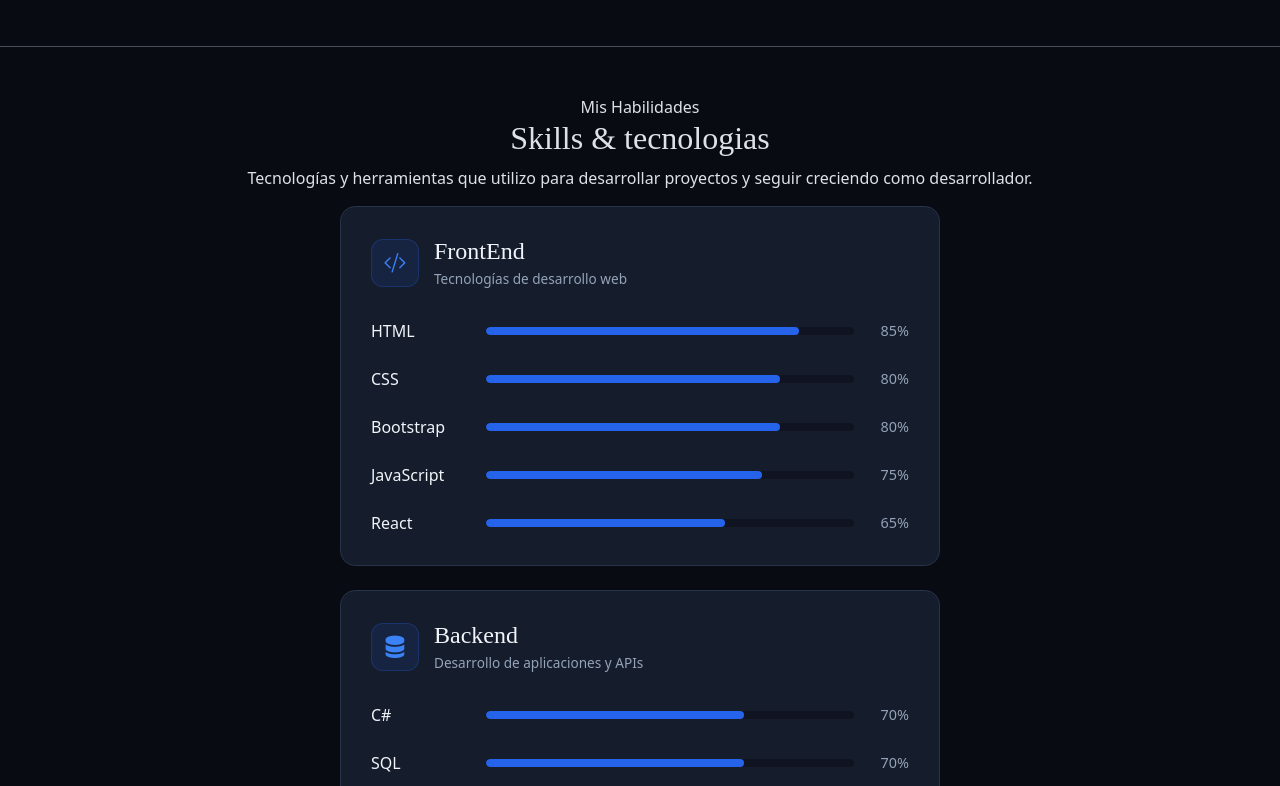
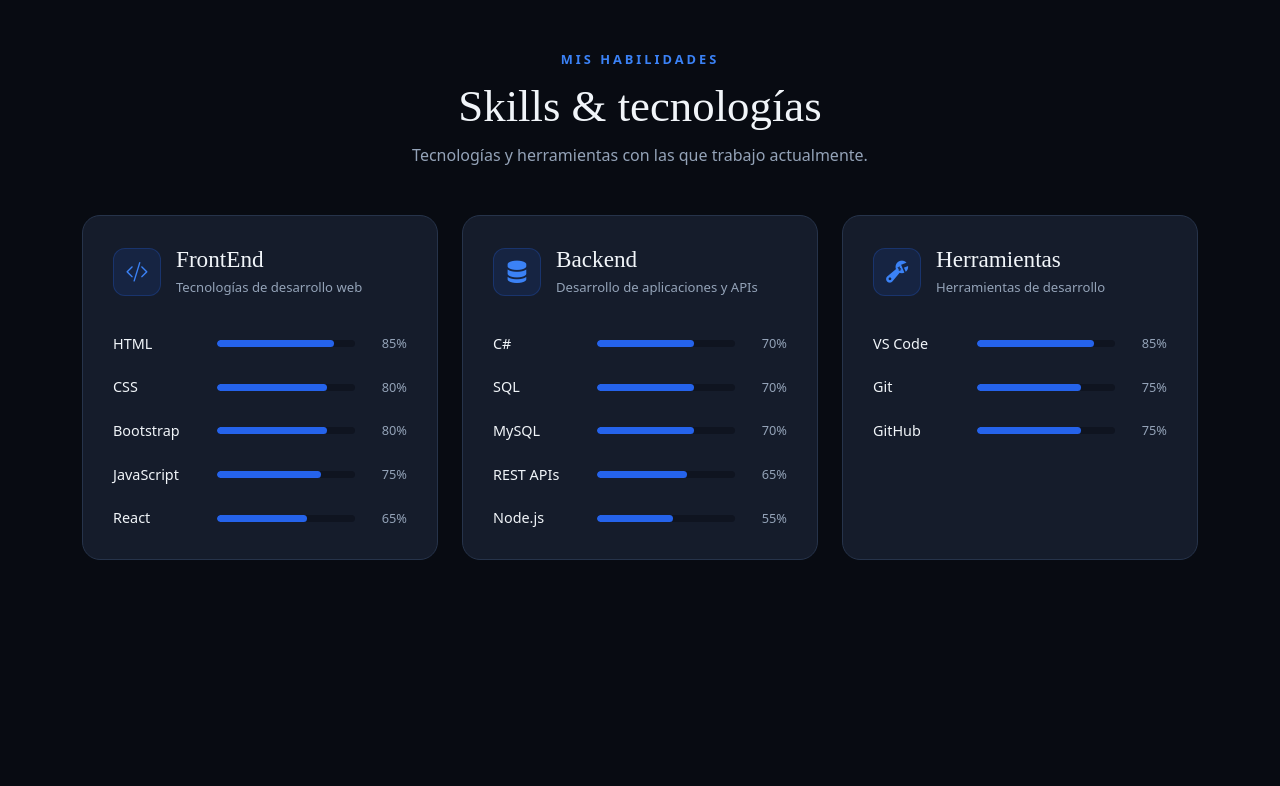
Before and after one commit to Matiassanchez18/Portafolio-React, a React (Vite) app in the folder Portafolio/: page / in a window 1280 px wide. Shown: the part 3054-3840 px from the top of the page. After the commit the page ends 3662 px from the top, so only its background shows below. Built offline with nearby package versions, Linux system fonts and the light colour scheme.

Commit message:
Se modifico el estilo de las cards de habilidades

```diff
--- a/Portafolio/src/components/PortafolioMain.jsx
+++ b/Portafolio/src/components/PortafolioMain.jsx
@@ -342,28 +342,30 @@ function PortafolioMain() {
         </article>
       </section>
 
-      <section className="mt-5 border-top p-5">
-        <article className="container">
-          <div className="text-center">
-            <span>Mis Habilidades</span>
-            <h2>Skills & tecnologias</h2>
-            <p>
-              Tecnologías y herramientas que utilizo para desarrollar proyectos
-              y seguir creciendo como desarrollador.
-            </p>
+      <section className="SeccionSkills py-5">
+        <div className="container">
+          <div className="TextoSkills text-center mb-5">
+            <span className="EtiquetaSkills">MIS HABILIDADES</span>
+
+            <h2>Skills & tecnologías</h2>
+
+            <p>Tecnologías y herramientas con las que trabajo actualmente.</p>
           </div>
 
-          <div className="d-flex justify-content-center">
-            <div className="card-habilidades">
+          <div className="row g-4 justify-content-center">
+            <div className="col-12 col-md-10 col-lg-4">
+              <div className="card-habilidades h-100">
                 <div className="titulo-habilidad">
                   <div className="icono-habilidad">
                     <i className="bi bi-code-slash"></i>
                   </div>
+
                   <div>
                     <h2>FrontEnd</h2>
                     <p>Tecnologías de desarrollo web</p>
                   </div>
                 </div>
+
                 <div className="habilidad">
                   <span className="nombre-habilidad">HTML</span>
 
@@ -377,7 +379,7 @@ function PortafolioMain() {
                   <span className="porcentaje">85%</span>
                 </div>
 
-              <div className="habilidad mt-4">
+                <div className="habilidad">
                   <span className="nombre-habilidad">CSS</span>
 
                   <div className="BarraProgreso">
@@ -390,7 +392,7 @@ function PortafolioMain() {
                   <span className="porcentaje">80%</span>
                 </div>
 
-              <div className="habilidad mt-4">
+                <div className="habilidad">
                   <span className="nombre-habilidad">Bootstrap</span>
 
                   <div className="BarraProgreso">
@@ -403,7 +405,7 @@ function PortafolioMain() {
                   <span className="porcentaje">80%</span>
                 </div>
 
-              <div className="habilidad mt-4">
+                <div className="habilidad">
                   <span className="nombre-habilidad">JavaScript</span>
 
                   <div className="BarraProgreso">
@@ -416,7 +418,7 @@ function PortafolioMain() {
                   <span className="porcentaje">75%</span>
                 </div>
 
-              <div className="habilidad mt-4">
+                <div className="habilidad">
                   <span className="nombre-habilidad">React</span>
 
                   <div className="BarraProgreso">
@@ -431,17 +433,19 @@ function PortafolioMain() {
               </div>
             </div>
 
-          <div className="d-flex mt-4 justify-content-center">
-            <div className="card-habilidades">
+            <div className="col-12 col-md-10 col-lg-4">
+              <div className="card-habilidades h-100">
                 <div className="titulo-habilidad">
                   <div className="icono-habilidad">
                     <i className="bi bi-server"></i>
                   </div>
+
                   <div>
                     <h2>Backend</h2>
                     <p>Desarrollo de aplicaciones y APIs</p>
                   </div>
                 </div>
+
                 <div className="habilidad">
                   <span className="nombre-habilidad">C#</span>
 
@@ -454,7 +458,8 @@ function PortafolioMain() {
 
                   <span className="porcentaje">70%</span>
                 </div>
-              <div className="habilidad mt-4">
+
+                <div className="habilidad">
                   <span className="nombre-habilidad">SQL</span>
 
                   <div className="BarraProgreso">
@@ -467,7 +472,7 @@ function PortafolioMain() {
                   <span className="porcentaje">70%</span>
                 </div>
 
-              <div className="habilidad mt-4">
+                <div className="habilidad">
                   <span className="nombre-habilidad">MySQL</span>
 
                   <div className="BarraProgreso">
@@ -480,7 +485,7 @@ function PortafolioMain() {
                   <span className="porcentaje">70%</span>
                 </div>
 
-              <div className="habilidad mt-4">
+                <div className="habilidad">
                   <span className="nombre-habilidad">REST APIs</span>
 
                   <div className="BarraProgreso">
@@ -493,7 +498,7 @@ function PortafolioMain() {
                   <span className="porcentaje">65%</span>
                 </div>
 
-              <div className="habilidad mt-4">
+                <div className="habilidad">
                   <span className="nombre-habilidad">Node.js</span>
 
                   <div className="BarraProgreso">
@@ -508,18 +513,20 @@ function PortafolioMain() {
               </div>
             </div>
 
-          <div className="d-flex mt-4 justify-content-center">
-            <div className="card-habilidades">
+            <div className="col-12 col-md-10 col-lg-4">
+              <div className="card-habilidades h-100">
                 <div className="titulo-habilidad">
                   <div className="icono-habilidad">
-                  <i className="bi bi-tools"></i>
+                    <i className="bi bi-wrench-adjustable"></i>
                   </div>
+
                   <div>
                     <h2>Herramientas</h2>
-                  <p>Herramientas y metodologías de trabajo</p>
+                    <p>Herramientas de desarrollo</p>
                   </div>
                 </div>
-              <div className="habilidad mt-4">
+
+                <div className="habilidad">
                   <span className="nombre-habilidad">VS Code</span>
 
                   <div className="BarraProgreso">
@@ -531,7 +538,8 @@ function PortafolioMain() {
 
                   <span className="porcentaje">85%</span>
                 </div>
-              <div className="habilidad mt-4">
+
+                <div className="habilidad">
                   <span className="nombre-habilidad">Git</span>
 
                   <div className="BarraProgreso">
@@ -543,7 +551,8 @@ function PortafolioMain() {
 
                   <span className="porcentaje">75%</span>
                 </div>
-              <div className="habilidad mt-4">
+
+                <div className="habilidad">
                   <span className="nombre-habilidad">GitHub</span>
 
                   <div className="BarraProgreso">
@@ -557,7 +566,8 @@ function PortafolioMain() {
                 </div>
               </div>
             </div>
-        </article>
+          </div>
+        </div>
       </section>
     </>
   );
--- a/Portafolio/src/css/MainPortafolio.css
+++ b/Portafolio/src/css/MainPortafolio.css
@@ -269,79 +269,131 @@
 .Desactivado {
   pointer-events: none;
 }
+.SeccionSkills {
+  background-color: var(--bg-primary);
+  color: var(--text-primary);
+}
+
+.TextoSkills h2 {
+  margin-bottom: 10px;
+  font-size: 2.8rem;
+}
+
+.TextoSkills p {
+  color: var(--text-secondary);
+  margin: 0 auto;
+}
+
+.EtiquetaSkills {
+  display: inline-block;
+  margin-bottom: 10px;
+
+  color: var(--blue-light);
+  font-size: 0.8rem;
+  font-weight: 700;
+  letter-spacing: 3px;
+}
 
 .card-habilidades {
-  width: 100%;
-  max-width: 600px;
   padding: 30px;
 
   background-color: var(--bg-card);
   border: 1px solid var(--border);
-  border-radius: 15px;
+  border-radius: 18px;
+
+  transition: all 0.3s ease;
 }
 
-.habilidad {
-  display: flex;
-  align-items: center;
-  gap: 15px;
-}
-
-.nombre-habilidad {
-  width: 100px;
-  color: var(--text-primary);
-  font-weight: 500;
-}
-
-.BarraProgreso {
-  flex: 1;
-  height: 8px;
-  background-color: var(--bg-secondary);
-  border-radius: 10px;
-  overflow: hidden;
-}
-
-.progreso-porcentaje {
-  height: 100%;
-  background-color: var(--blue-primary);
-  border-radius: 10px;
-}
-
-.porcentaje {
-  width: 40px;
-  color: var(--text-secondary);
-  font-size: 0.9rem;
-  text-align: right;
+.card-habilidades:hover {
+  transform: translateY(-6px);
+  border-color: var(--blue-primary);
+  box-shadow: 0 15px 35px rgba(37, 99, 235, 0.12);
 }
 
 .titulo-habilidad {
   display: flex;
   align-items: center;
   gap: 15px;
-  margin-bottom: 30px;
+
+  margin-bottom: 35px;
 }
+
 .icono-habilidad {
   width: 48px;
   height: 48px;
+
   display: flex;
   align-items: center;
   justify-content: center;
+
+  color: var(--blue-light);
+  font-size: 1.4rem;
+
   background: rgba(37, 99, 235, 0.12);
   border: 1px solid rgba(37, 99, 235, 0.25);
   border-radius: 12px;
-  color: var(--blue-light);
-  font-size: 1.4rem;
 }
+
 .titulo-habilidad h2 {
   margin: 0;
-  font-size: 1.5rem;
+  font-size: 1.45rem;
   color: var(--text-primary);
 }
+
 .titulo-habilidad p {
-  margin: 3px 0 0;
+  margin: 4px 0 0;
+
   color: var(--text-secondary);
-  font-size: 0.85rem;
+  font-size: 0.82rem;
 }
 
+.habilidad {
+  display: flex;
+  align-items: center;
+
+  gap: 14px;
+  margin-bottom: 22px;
+}
+
+.habilidad:last-child {
+  margin-bottom: 0;
+}
+
+.nombre-habilidad {
+  width: 90px;
+
+  color: var(--text-primary);
+  font-size: 0.9rem;
+  font-weight: 500;
+}
+
+.BarraProgreso {
+  flex: 1;
+  height: 7px;
+
+  background-color: var(--bg-secondary);
+  border-radius: 10px;
+
+  overflow: hidden;
+}
+
+.progreso-porcentaje {
+  height: 100%;
+
+  background-color: var(--blue-primary);
+  border-radius: 10px;
+
+  transition: width 1s ease;
+}
+
+.porcentaje {
+  width: 38px;
+
+  color: var(--text-secondary);
+  font-size: 0.8rem;
+
+  text-align: right;
+}
 @media (max-width: 991px) {
   .HeroSection {
     min-height: auto;
```
Lines whose indentation alone changed are shown as unchanged.
